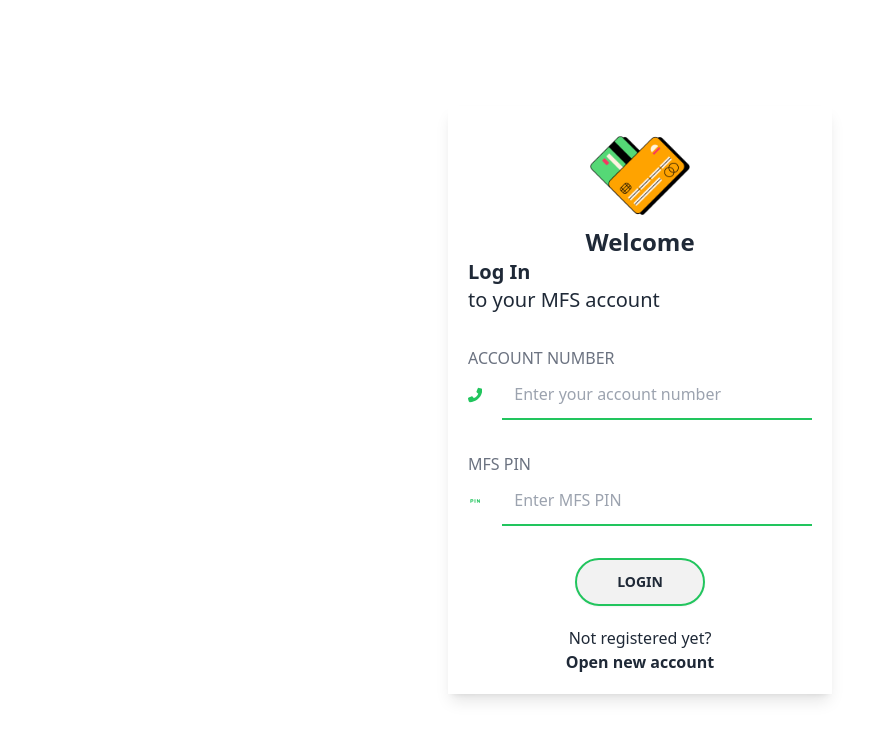
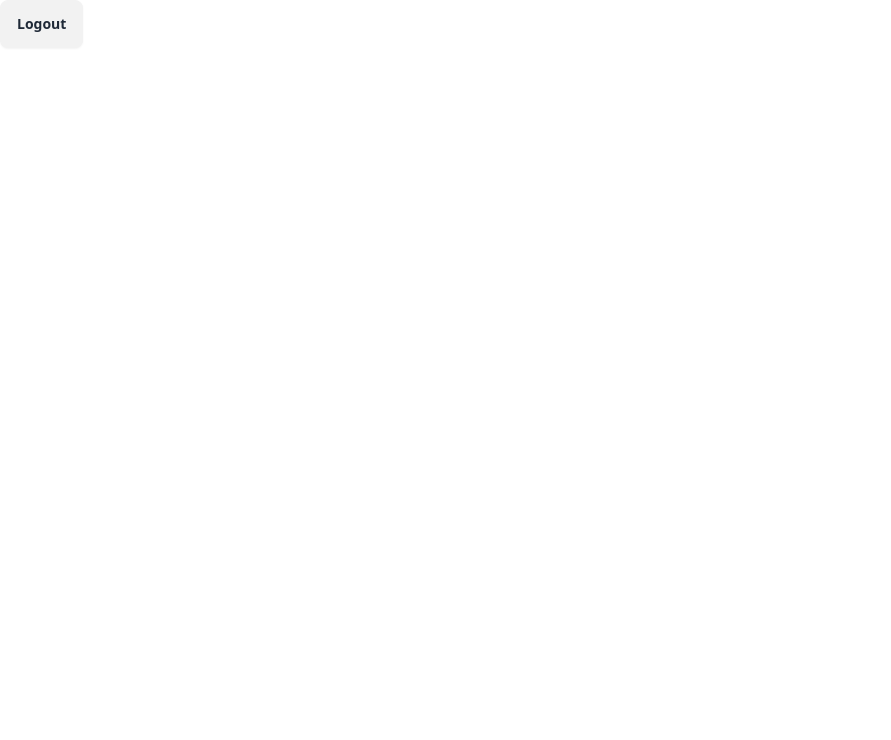
Before and after one commit to FojleTuhin/Mobile_Financial_Service, a React (Vite) app: page / in a window 1280 px wide. Shown: the top 740 px of the page, without its empty margins (0-891 px from the left). Built offline with nearby package versions, Linux system fonts and the light colour scheme.

Commit message:
implement navbar

```diff
--- /dev/null
+++ b/src/Navbar.jsx
@@ -0,0 +1,20 @@
+import { useNavigate } from 'react-router-dom';
+
+const Navbar = () => {
+
+    const navigate = useNavigate();
+
+
+    const handleLogout = async () => {
+        localStorage.removeItem('access-token');
+        navigate('/login');
+
+    }
+    return (
+        <div>
+            <button onClick={handleLogout} className="btn">Logout</button>
+        </div>
+    );
+};
+
+export default Navbar;
--- a/src/Register.jsx
+++ b/src/Register.jsx
@@ -39,6 +39,7 @@ const Register = () => {
         axiosPublic.post('/user', newAccount)
             .then(data => {
                 console.log(data);
+                setError(data.data.message);
                 if (data.data.insertedId) {
                     navigate('/home');
 
@@ -51,14 +52,19 @@ const Register = () => {
                     });
                 }
 
+
+
                 axiosPublic.post('/jwt', number)
                     .then(res => {
                         if (res.data.token) {
                             localStorage.setItem('access-token', res.data.token);
-
                         }
                     })
             })
+
+            setError('');
+
+
 
 
 
@@ -121,7 +127,7 @@ const Register = () => {
                         </div>
                         <div className="text-center mt-5">
                             <p> registered yet?</p>
-                            <Link to='/'><p className="font-bold">LOGIN</p></Link>
+                            <Link to='/login'><p className="font-bold">LOGIN</p></Link>
                         </div>
 
                     </form>
--- a/src/Root.jsx
+++ b/src/Root.jsx
@@ -1,8 +1,12 @@
-import { Outlet } from "react-router-dom";
+import { Outlet, useLocation } from "react-router-dom";
+import Navbar from "./Navbar";
 
 const Root = () => {
+    const location = useLocation()
+    const isLogin = location.pathname.includes('/login') || location.pathname.includes('/register')
     return (
         <div>
+           {isLogin ||  <Navbar></Navbar>}
             <Outlet></Outlet>
         </div>
     );
--- a/src/home/Home.jsx
+++ b/src/home/Home.jsx
@@ -1,20 +1,9 @@
-import { useNavigate } from "react-router-dom";
+
 
 const Home = () => {
-
-
-    const navigate = useNavigate();
-
-
-    const handleLogout = async () => {
-        localStorage.removeItem('access-token');
-        navigate('/');
-
-    }
     return (
         <div>
-
-            <button onClick={handleLogout} className="btn">Logout</button>
+            i am from home
         </div>
     );
 };
--- a/src/main.jsx
+++ b/src/main.jsx
@@ -18,7 +18,7 @@ const router = createBrowserRouter([
     element: <Root></Root>,
     children: [
       {
-        path: '/',
+        path: '/login',
         element: <Login></Login>
       },
       {
```
